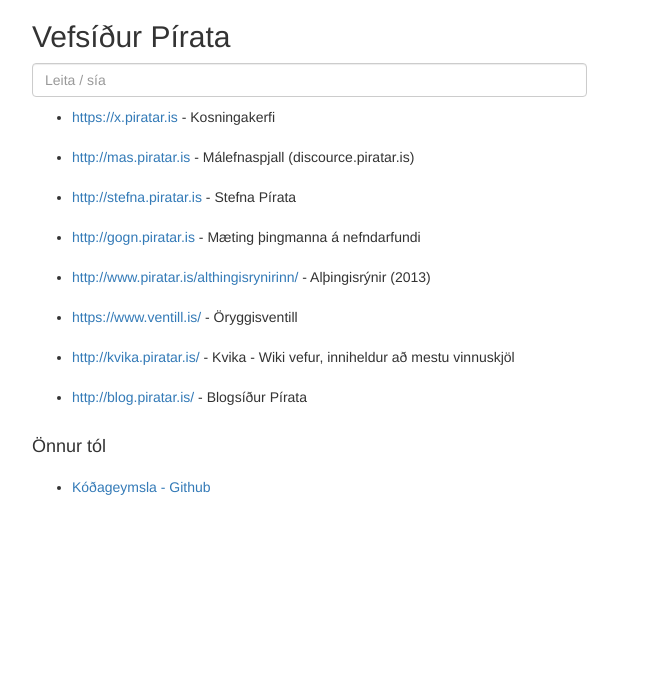
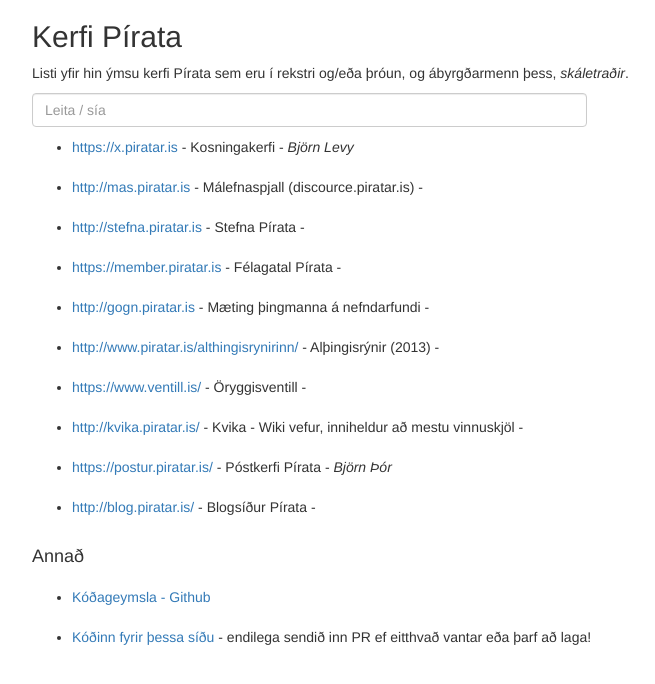
Before and after one commit to piratar/kerfi.piratar.is, a plain HTML site: page index.html in a window 1280 px wide. Shown: the whole page, without its empty margins (38-693 px from the left). Drawn offline with nearby package versions, Linux system fonts and the light colour scheme.

Commit message:
Add persons responsible

```diff
--- a/index.html
+++ b/index.html
@@ -14,7 +14,8 @@
 
       <div class="row">
         <div class="col-md-12">
-          <h2>Vefsíður Pírata</h2>
+          <h2>Kerfi Pírata</h2>
+          <p>Listi yfir hin ýmsu kerfi Pírata sem eru í rekstri og/eða þróun, og ábyrgðarmenn þess, <i>skáletraðir</i>.</p>
         </div>
       </div>  <!-- end row -->
 
@@ -28,14 +29,15 @@
         <div class="col-md-12">
           <ul>
             <li ng-repeat="item in websites| filter:q "><a href="{{item.url}}">
-                {{ item.url}}</a> - {{ item.name }}
+                {{ item.url}}</a> - {{ item.name }} - <i>{{ item.person }}</i>
             </li>
           </ul>
         </div>
         <div class="col-md-12">
-          <h4>Önnur tól</h4>
+          <h4>Annað</h4>
           <ul>
             <li><a href="https://github.com/piratar">Kóðageymsla - Github</a></li>
+            <li><a href="https://github.com/piratar/piratar.github.io">Kóðinn fyrir þessa síðu</a> - endilega sendið inn PR ef eitthvað vantar eða þarf að laga!</li>
           </ul>
         </div>
       </div> <!-- end row -->
--- a/script.js
+++ b/script.js
@@ -5,7 +5,8 @@ myApp.controller('mainController', function($scope){
   $scope.websites = [
     {
       url: "https://x.piratar.is",
-      name: "Kosningakerfi"
+      name: "Kosningakerfi",
+      person: "Björn Levy"
     },
     {
       url: "http://mas.piratar.is",
@@ -14,6 +15,10 @@ myApp.controller('mainController', function($scope){
     {
       url: "http://stefna.piratar.is",
       name: "Stefna Pírata"
+    },
+    {
+      url: "https://member.piratar.is",
+      name: "Félagatal Pírata"
     },
     {
       url: "http://gogn.piratar.is",
@@ -32,6 +37,11 @@ myApp.controller('mainController', function($scope){
       name: "Kvika - Wiki vefur, inniheldur að mestu vinnuskjöl"
     },
     {
+      url: "https://postur.piratar.is/",
+      name: "Póstkerfi Pírata",
+      person: "Björn Þór"
+    },
+    {
       url: "http://blog.piratar.is/",
       name: "Blogsíður Pírata"
     }
```
